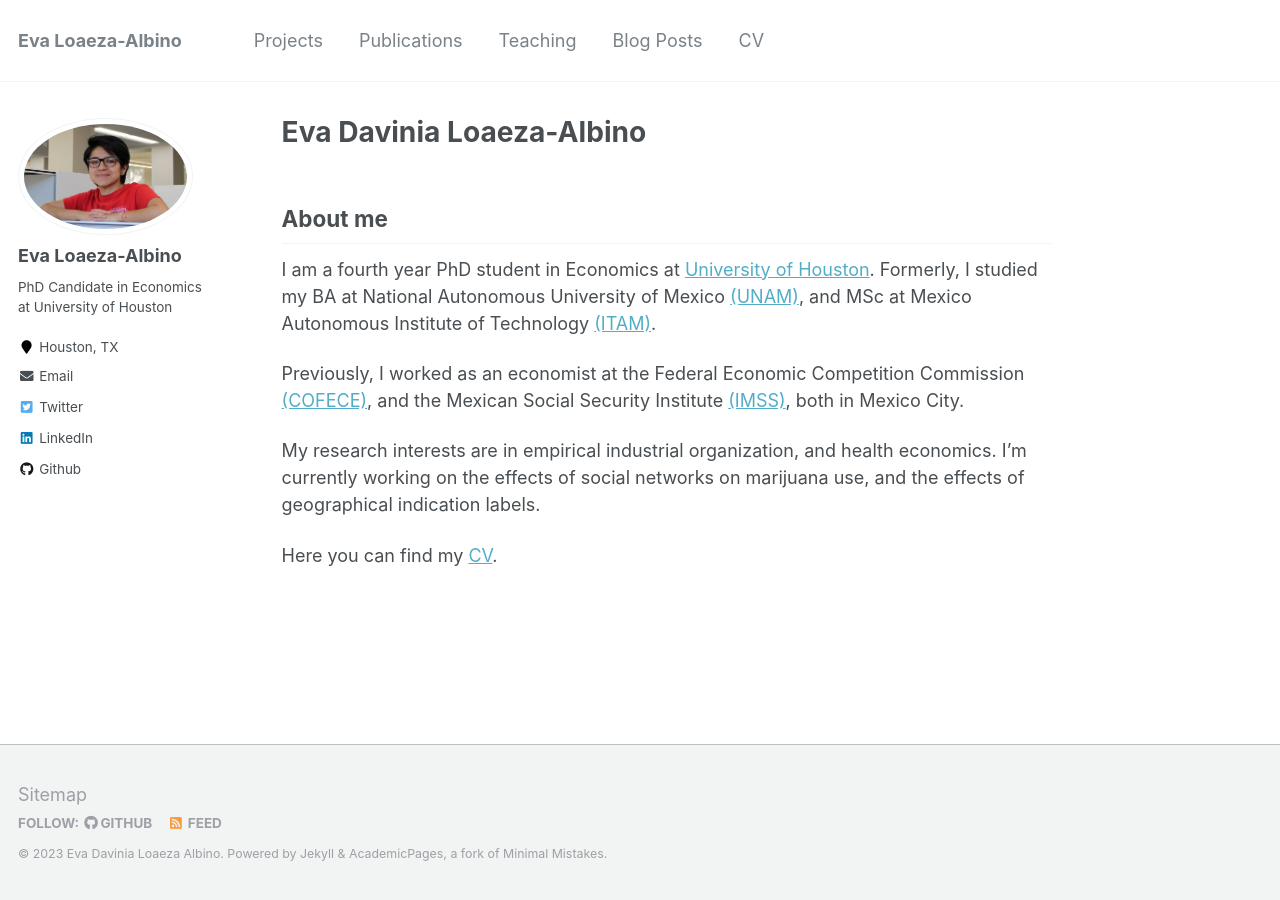
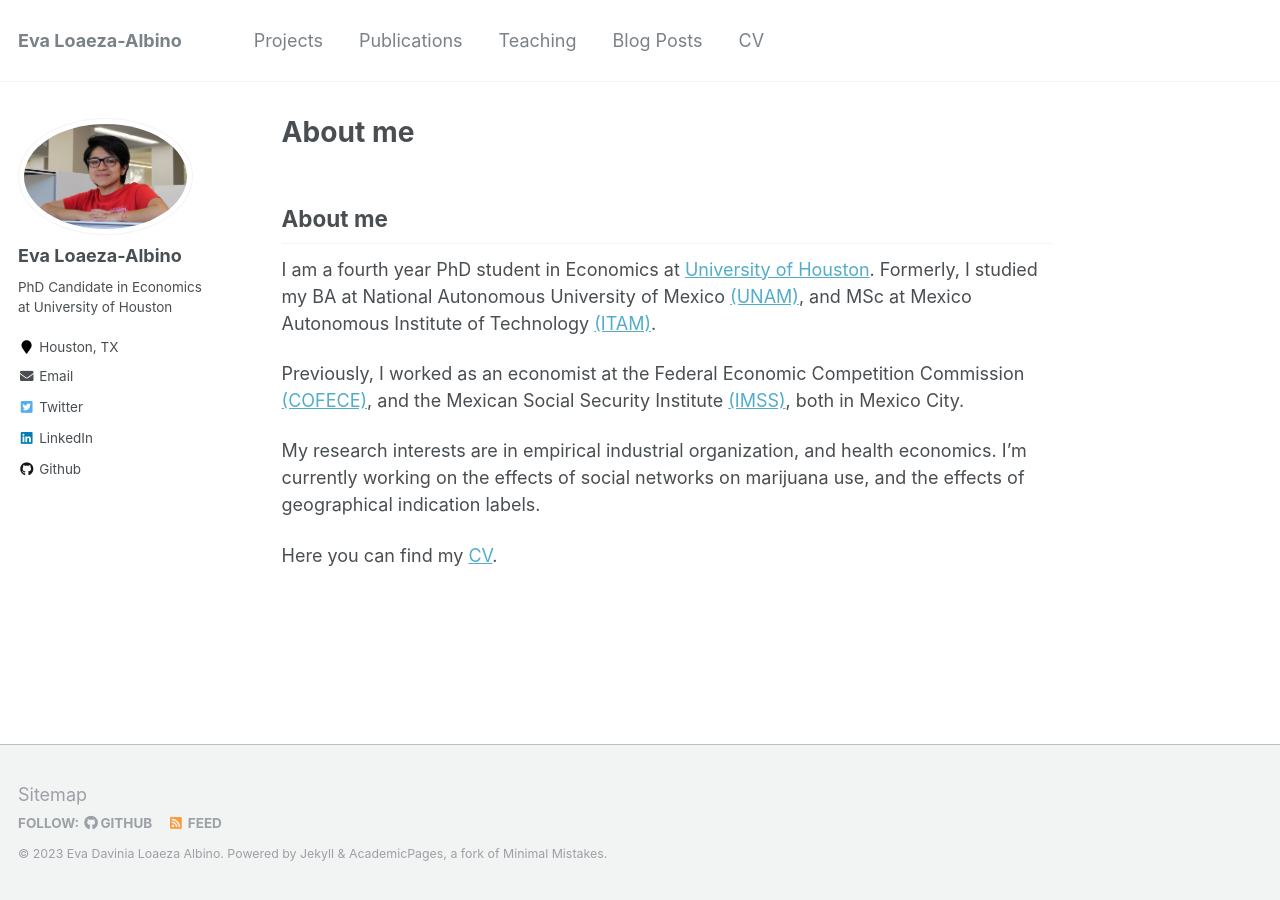
Before and after one commit to evaloaeza/evaloaeza.github.io, a Jekyll site: the page built from _pages/about.md, in a window 1280 px wide. Built offline with Jekyll 4.4.1, drawn with Linux system fonts in a browser that asks for light colours.

Commit message:
Update about.md

```diff
--- a/_pages/about.md
+++ b/_pages/about.md
@@ -1,6 +1,6 @@
 ---
 permalink: /
-title: "Eva Davinia Loaeza-Albino"
+title: "About me"
 excerpt: "About me"
 author_profile: true
 redirect_from:
```
